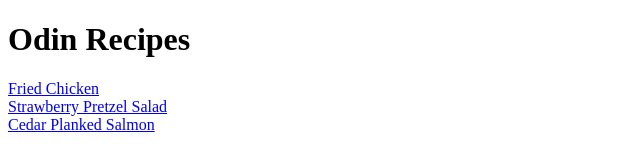
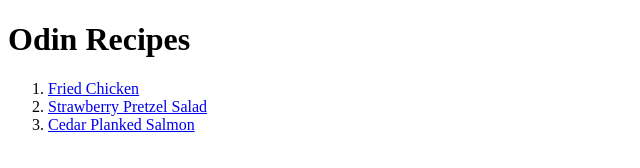
Before and after one commit to Atul-Vish/odin-recipes, a plain HTML site: page index.html in a window 1280 px wide. Shown: the whole page, without its empty margins (0-640 px from the left). Drawn offline with Linux system fonts and the light colour scheme.

Commit message:
Add recipes in ordered list

```diff
--- a/index.html
+++ b/index.html
@@ -6,10 +6,12 @@
     </head>
     <body>
         <h1>Odin Recipes</h1>
-        <a href="./recipes/friedchicken.html" rel="noopener noreffer">Fried Chicken</a>
-        <br>
-        <a href="./recipes/strawberrysalad.html" rel="noopener noreffer">Strawberry Pretzel Salad</a>
-        <br>
-        <a href="./recipes/cedarplankedsalmon.html" rel="noopener noreffer">Cedar Planked Salmon</a>
+        <ol>
+            <li><a href="./recipes/friedchicken.html" rel="noopener noreffer">Fried Chicken</a></li>
+
+            <li><a href="./recipes/strawberrysalad.html" rel="noopener noreffer">Strawberry Pretzel Salad</a></li>
+
+            <li><a href="./recipes/cedarplankedsalmon.html" rel="noopener noreffer">Cedar Planked Salmon</a></li>
+        </ol>
     </body>
 </html>
```
Also changed, not shown: 1 other file.
